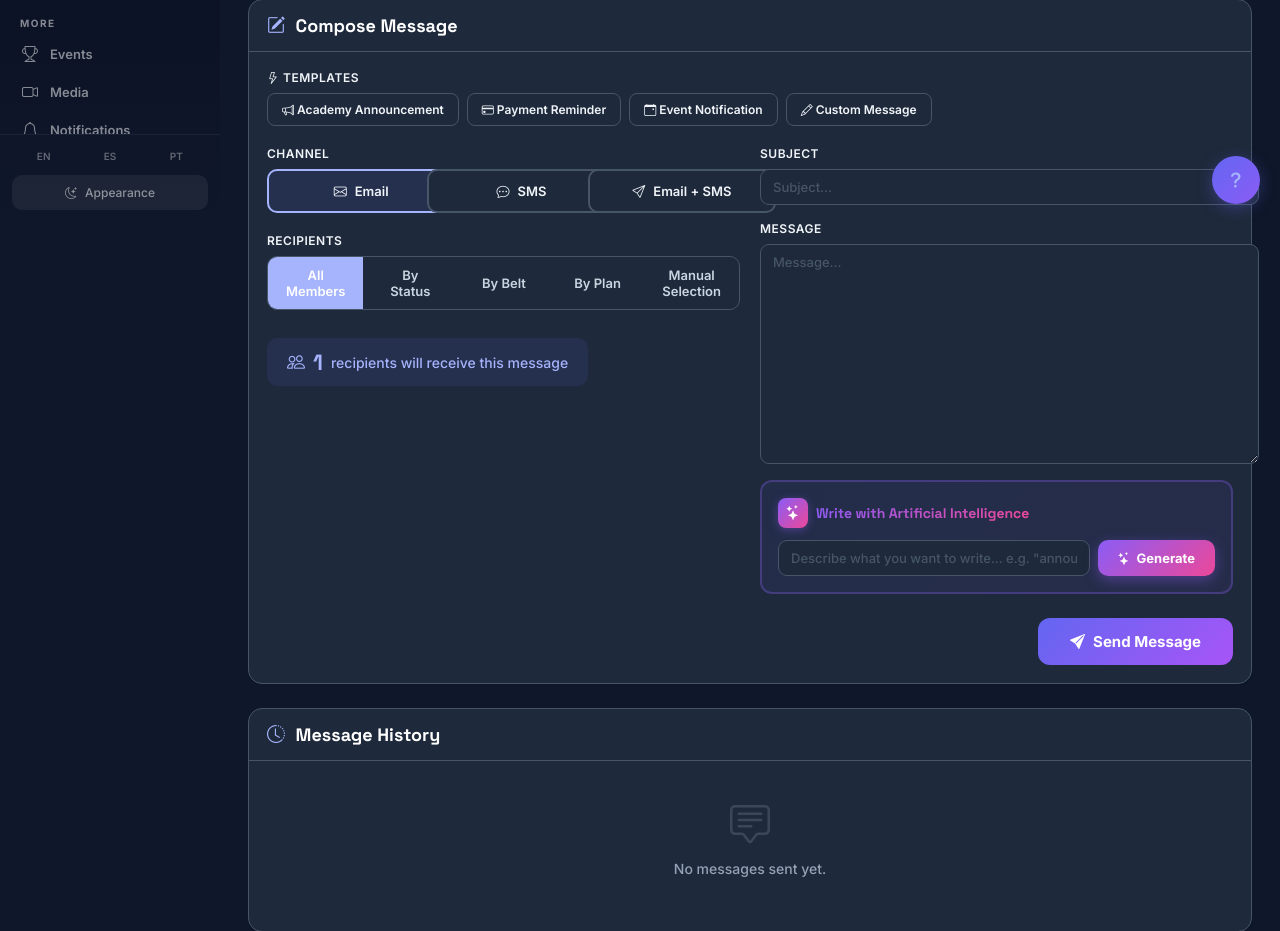
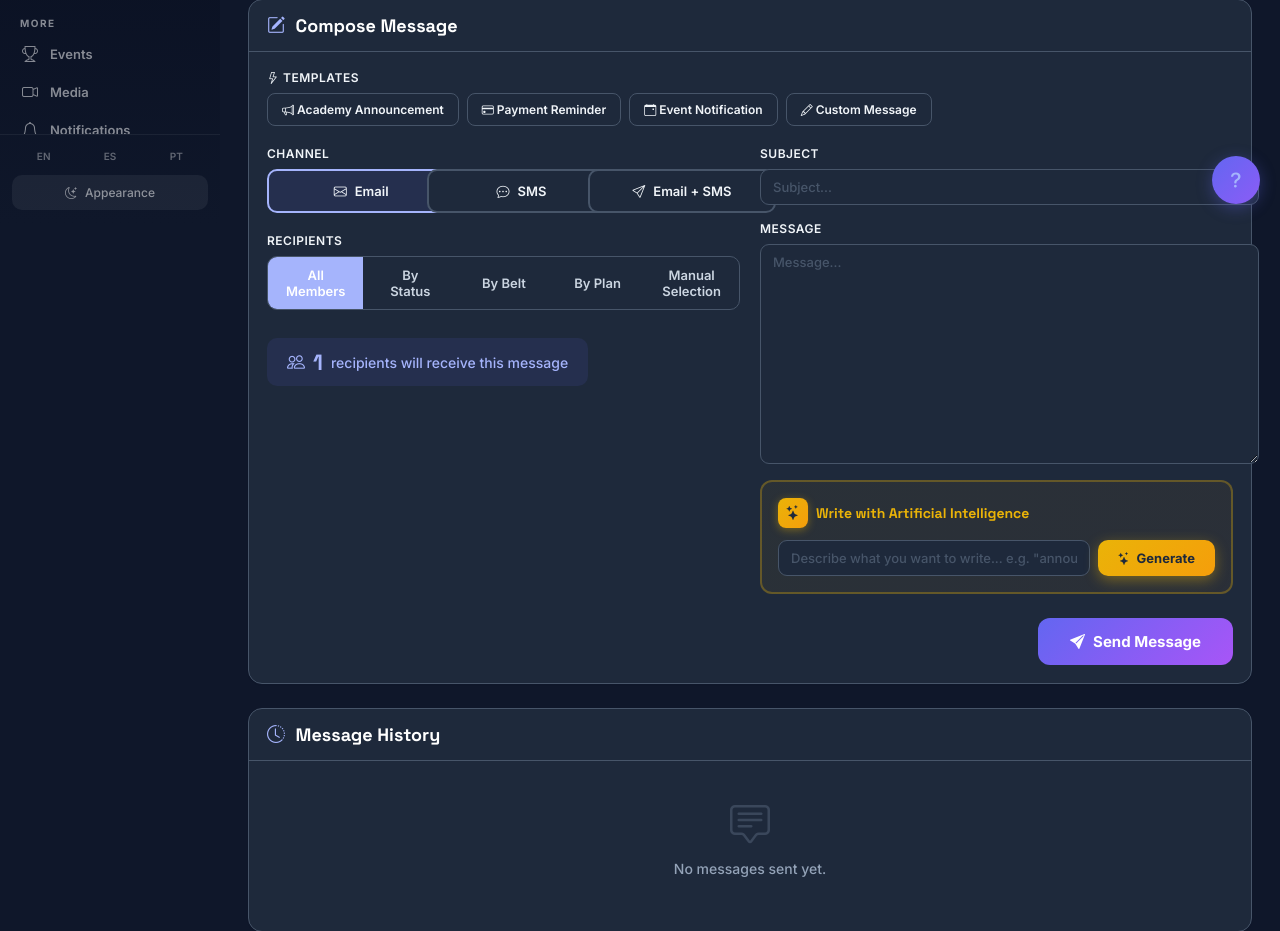
Before and after one commit to diegoalmeidajj/fit4academy, a Flask app: page /messaging in a window 1280 px wide. Shown: the part 576-1507 px from the top of the page. Run offline with Flask 3, Linux system fonts and the light colour scheme; the visitor is signed in with stand-in values (Sample User, id 1); data comes from the database, SQL or seed files in the repository; data that the repository does not hold is empty; some libraries are stand-ins or nearby versions.

Commit message:
Change AI button to yellow/gold gradient
Co-Authored-By: Claude Opus 4.6 (1M context) <noreply@anthropic.com>

```diff
--- a/templates/messaging.html
+++ b/templates/messaging.html
@@ -284,16 +284,16 @@
                     <textarea name="body" id="msgBody" class="form-control" rows="10" placeholder="{{ t('msg_body') }}..." style="resize:vertical;min-height:200px;" required></textarea>
 
                     <!-- AI Writer -->
-                    <div style="margin-top:12px;border:2px solid rgba(139,92,246,.3);border-radius:12px;padding:16px;background:linear-gradient(135deg,rgba(99,102,241,.08),rgba(139,92,246,.08));">
+                    <div style="margin-top:12px;border:2px solid rgba(234,179,8,.3);border-radius:12px;padding:16px;background:linear-gradient(135deg,rgba(234,179,8,.06),rgba(245,158,11,.06));">
                         <div style="display:flex;align-items:center;gap:8px;margin-bottom:12px;">
-                            <div style="width:30px;height:30px;border-radius:8px;background:linear-gradient(135deg,#8b5cf6,#ec4899);display:flex;align-items:center;justify-content:center;box-shadow:0 2px 8px rgba(139,92,246,.4);">
-                                <i class="bi bi-stars" style="color:#fff;font-size:15px;"></i>
+                            <div style="width:30px;height:30px;border-radius:8px;background:linear-gradient(135deg,#eab308,#f59e0b);display:flex;align-items:center;justify-content:center;box-shadow:0 2px 8px rgba(234,179,8,.4);">
+                                <i class="bi bi-stars" style="color:#1e293b;font-size:15px;"></i>
                             </div>
-                            <span style="font-size:14px;font-weight:700;font-family:'Space Grotesk';background:linear-gradient(135deg,#8b5cf6,#ec4899);-webkit-background-clip:text;-webkit-text-fill-color:transparent;">{{ t('msg_ai_title') }}</span>
+                            <span style="font-size:14px;font-weight:700;font-family:'Space Grotesk';color:#eab308;">{{ t('msg_ai_title') }}</span>
                         </div>
                         <div style="display:flex;gap:8px;">
                             <input type="text" id="aiPrompt" class="form-control" placeholder="{{ t('msg_ai_placeholder') }}" style="flex:1;font-size:13px;">
-                            <button type="button" onclick="generateWithAI()" id="aiBtn" style="white-space:nowrap;padding:10px 20px;border-radius:10px;border:none;background:linear-gradient(135deg,#8b5cf6,#ec4899);color:#fff;font-size:13px;font-weight:700;cursor:pointer;display:flex;align-items:center;gap:6px;box-shadow:0 4px 14px rgba(139,92,246,.4);transition:all .2s;" onmouseover="this.style.transform='translateY(-1px)';this.style.boxShadow='0 6px 20px rgba(139,92,246,.5)'" onmouseout="this.style.transform='';this.style.boxShadow='0 4px 14px rgba(139,92,246,.4)'">
+                            <button type="button" onclick="generateWithAI()" id="aiBtn" style="white-space:nowrap;padding:10px 20px;border-radius:10px;border:none;background:linear-gradient(135deg,#eab308,#f59e0b);color:#1e293b;font-size:13px;font-weight:700;cursor:pointer;display:flex;align-items:center;gap:6px;box-shadow:0 4px 14px rgba(234,179,8,.4);transition:all .2s;" onmouseover="this.style.transform='translateY(-1px)';this.style.boxShadow='0 6px 20px rgba(234,179,8,.5)'" onmouseout="this.style.transform='';this.style.boxShadow='0 4px 14px rgba(234,179,8,.4)'">
                                 <i class="bi bi-stars"></i> {{ t('msg_ai_generate') }}
                             </button>
                         </div>
```
